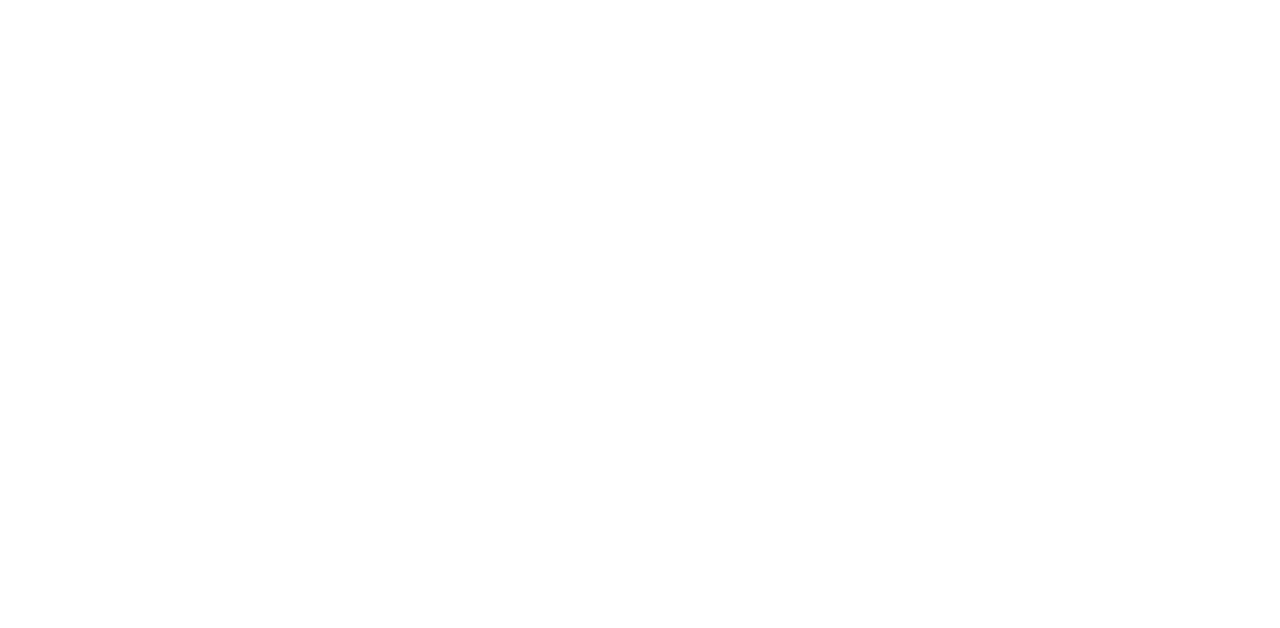
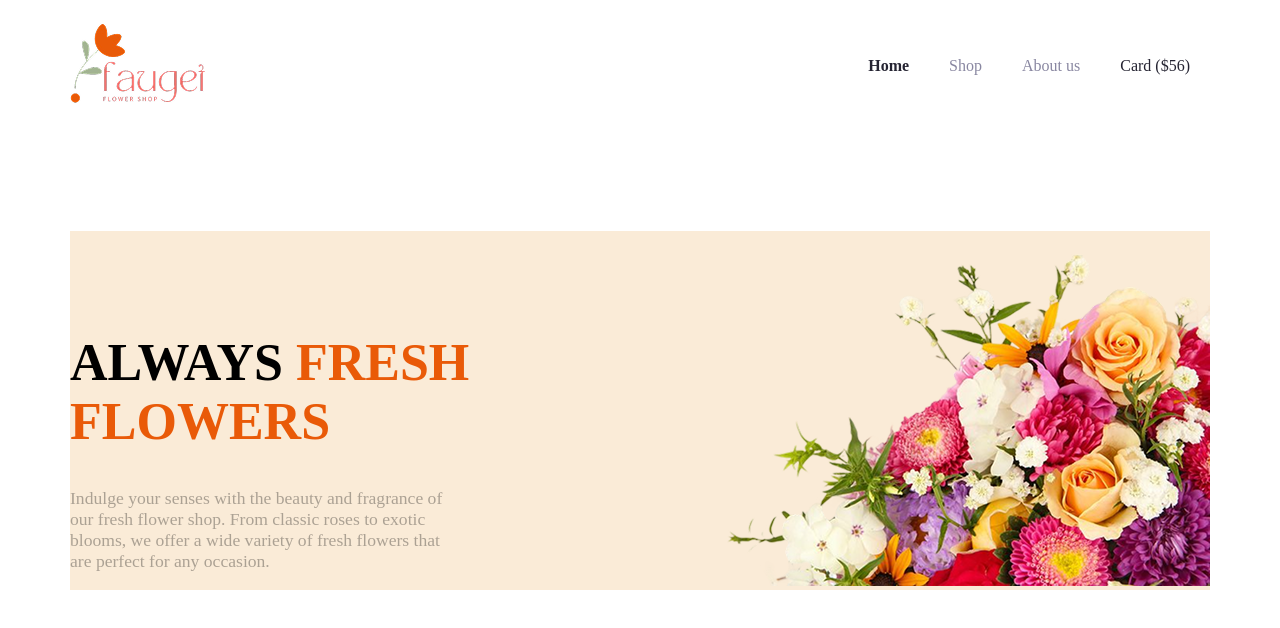
Before and after one commit to Shafaiat28200/My-second-assignment, a plain HTML site: page index.html in a window 1280 px wide. Drawn offline with Linux system fonts and the light colour scheme.

Commit message:
my navbar and banner section is complete

```diff
--- a/index.html
+++ b/index.html
@@ -4,8 +4,30 @@
     <meta charset="UTF-8">
     <meta name="viewport" content="width=device-width, initial-scale=1.0">
     <title>My second assignment</title>
+    <link rel="stylesheet" href="styles/style.css">
 </head>
 <body>
+      <!-- Navbar-section -->
 
+      <header>
+            <nav class="navbar">
+                <div> <img src="images/assets/logo.png" alt=""></div>
+                <ul>
+                    <li> <a href="#"> <span class="dark-1">Home</span></a></li>
+                    <li><a href="#"> <span class="dark-2">Shop</span></a></li>
+                    <li><a href="#"><span class="dark-2">About us</span></a></li>
+                    <li><a href="#"><span class="dark-3"> Card ($56)</span></a></li>
+
+                </ul>
+            </nav>
+     <!--banner-section  -->
+
+            <section class="banner-contain">
+                <div class="write-section">
+                <h1><span class="dark-4">ALWAYS</span><span class="dark-5"> FRESH <br>FLOWERS</span></h1>
+                <p>Indulge your senses with the beauty and fragrance of <br> our fresh flower shop. From classic roses to exotic <br> blooms, we offer a wide variety of fresh flowers that <br> are perfect for any occasion. </p></div>
+                <div class="img-contain"> <img src="images/assets/hero-flower.png" alt=""></div>
+            </section>
+      </header>
 </body>
 </html>
--- a/styles/style.css
+++ b/styles/style.css
@@ -0,0 +1,74 @@
+ /* Navbar section */
+  .navbar{
+
+    align-items: center;
+    justify-content: space-between;
+    display: flex;
+    max-height: 71px;
+    max-width: 1140px;
+    margin: 30px auto;
+  }
+   nav ul{
+    display: flex;
+
+  }
+  nav li {
+   list-style: none;
+
+   }
+
+  nav a{
+    text-decoration: none;
+  }
+  nav li a{
+    padding: 20px;
+
+  }
+  .dark-1{
+    color: #252432;
+    font-size: medium;
+    font-weight: bold;
+  }
+  .dark-2{
+    color:#8987A1 ;
+    font-size: medium;
+    font-weight:400;
+  }
+  .dark-3{
+    color: #252432;
+    font-size: medium;
+    font-weight: 400;
+  }
+
+  /* banner-section */
+
+  .banner-contain{
+    background-color: antiquewhite;
+    max-height: 441px;
+  max-width: 1140px;
+  margin: 130px auto;
+  display: flex;
+  justify-content: space-between;
+  }
+  .write-section{
+    display: flex;
+    flex-direction: column;
+    justify-content: flex-end;
+
+  }
+
+
+   .dark-4{
+   font-size:3.25rem ;
+   font-weight:bold ;
+   color:#000000;
+  }
+   .dark-5{
+   font-size:3.25rem ;
+   font-weight:bold ;
+   color:#E95A08 ;
+  }
+  p{
+    color: #00000050;
+    font-size:1.1rem ;
+  }
```
Also changed, not shown: images/assets/deal-ana.png (renamed from assets/deal-ana.png), images/assets/deal-bloom.png (renamed from assets/deal-bloom.png), images/assets/deal-zabo.png (renamed from assets/deal-zabo.png), images/assets/flower-store.png (renamed from assets/flower-store.png), images/assets/hero-flower.png (renamed from assets/hero-flower.png), images/assets/icon-facebook.png (renamed from assets/icon-facebook.png), images/assets/icon-linkedin.png (renamed from assets/icon-linkedin.png), images/assets/icon-twitter.png (renamed from assets/icon-twitter.png), images/assets/icon-youtube.png (renamed from assets/icon-youtube.png), images/assets/logo.png (renamed from assets/logo.png), images/assets/news-letter-bg.png (renamed from assets/news-letter-bg.png), images/assets/sample-flower-image.png (renamed from assets/sample-flower-image.png), images/assets/trusted-badge.png (renamed from assets/trusted-badge.png).
